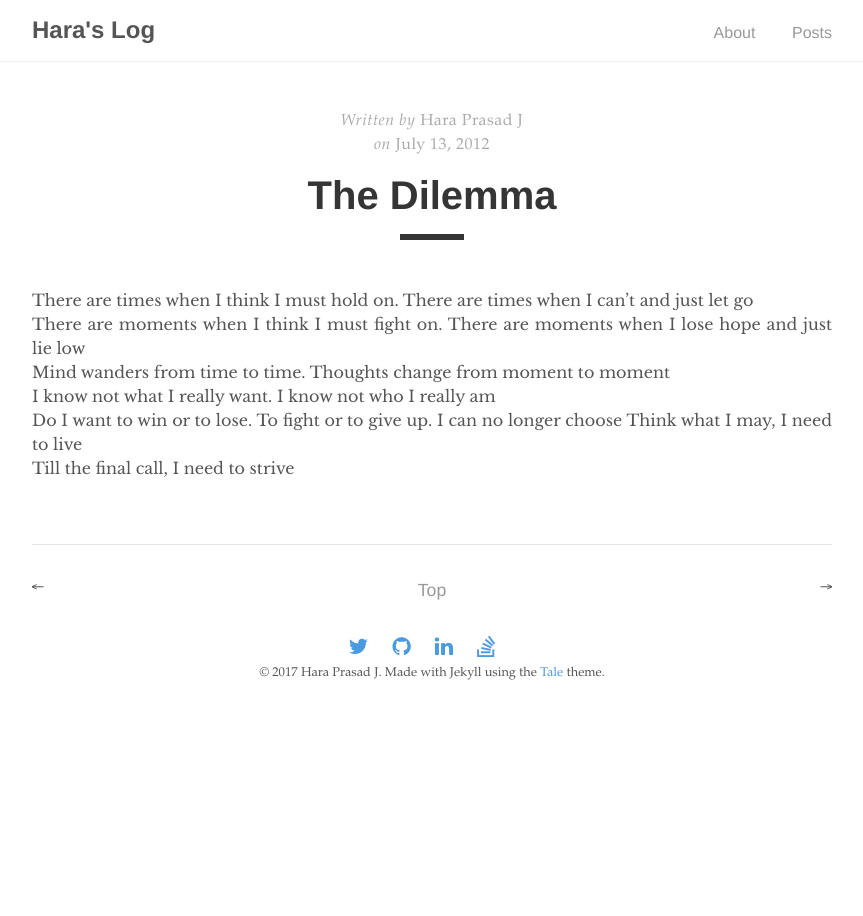
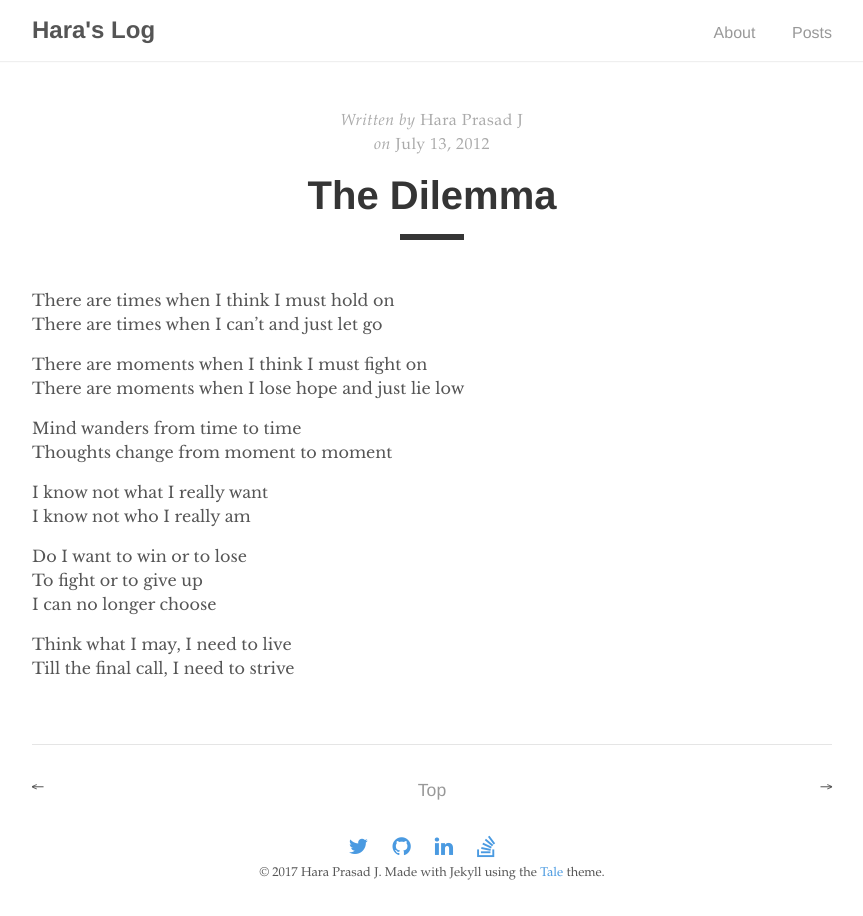
Before and after one commit to haraprasadj/haraprasadj.github.io, a Jekyll site: the page built from _posts/2012-07-13-the-dilemma.md, in a window 1280 px wide. Shown: the whole page, without its empty margins (208-1071 px from the left). Built offline with Jekyll 4.4.1, drawn with Linux system fonts in a browser that asks for light colours; nearby versions of some CDN libraries.

```diff
--- a/_posts/2012-07-13-the-dilemma.md
+++ b/_posts/2012-07-13-the-dilemma.md
@@ -4,10 +4,21 @@ title: The Dilemma
 categories: [Writing]
 ---
 
-There are times when I think I must hold on. There are times when I can't and just let go
-There are moments when I think I must fight on. There are moments when I lose hope and just lie low
-Mind wanders from time to time. Thoughts change from moment to moment
-I know not what I really want. I know not who I really am
-Do I want to win or to lose. To fight or to give up. I can no longer choose
+There are times when I think I must hold on
+There are times when I can't and just let go
+
+There are moments when I think I must fight on
+There are moments when I lose hope and just lie low
+
+Mind wanders from time to time
+Thoughts change from moment to moment
+
+I know not what I really want
+I know not who I really am
+
+Do I want to win or to lose
+To fight or to give up
+I can no longer choose
+
 Think what I may, I need to live
 Till the final call, I need to strive
```
